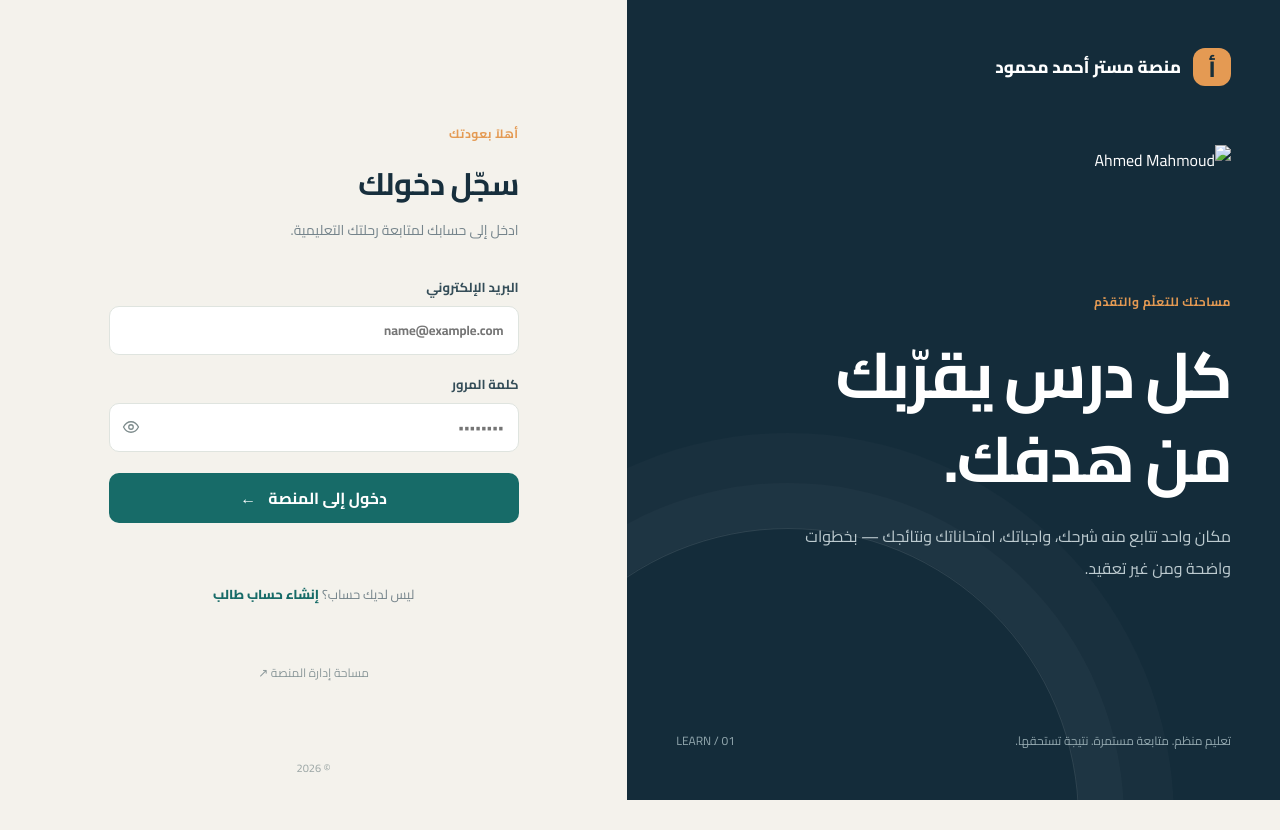
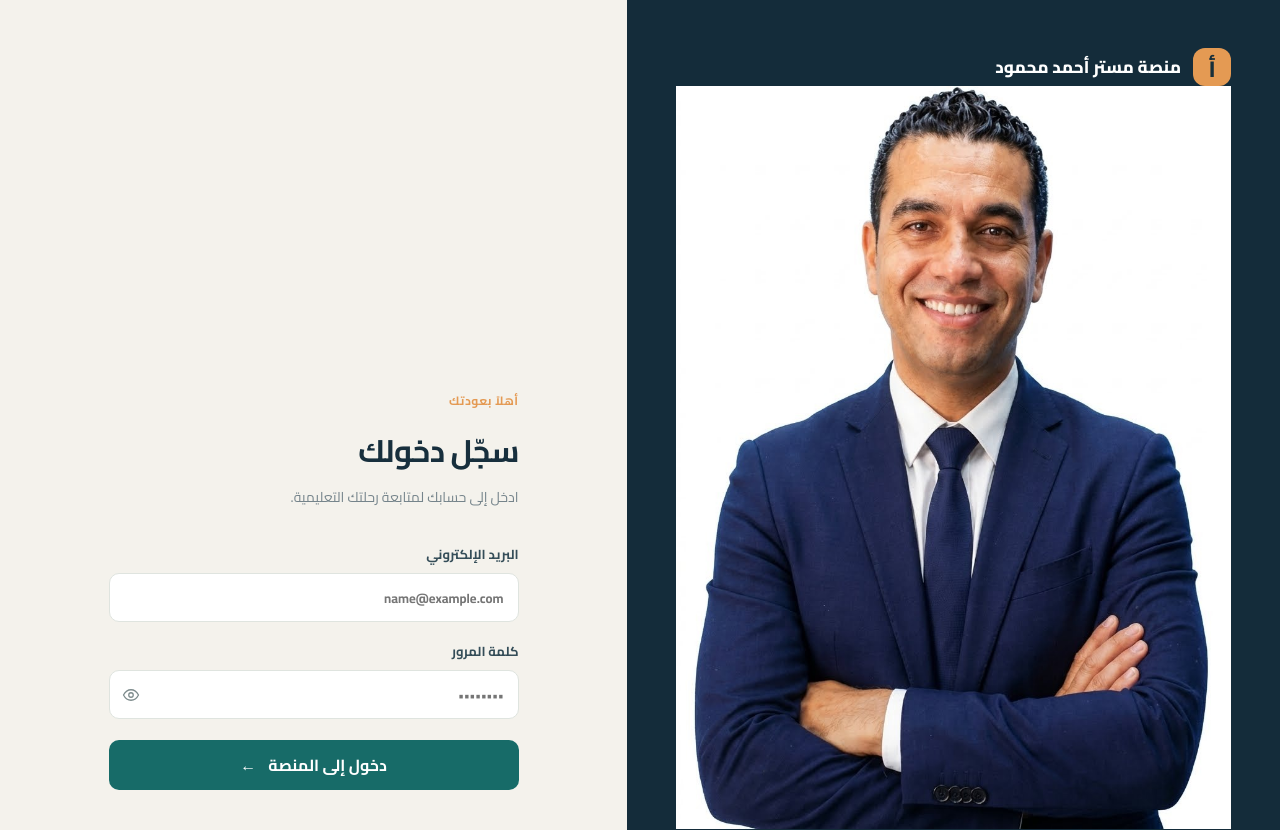
Before and after one commit to mrahmed1357924680-svg/Mr.Ahmed2, a website: page public/index.html in a window 1280 px wide. Shown: the top 830 px of the page. Before the commit the page ends 800 px from the top, so only its background shows below. Drawn offline with Linux system fonts and the light colour scheme; no server answers.

Commit message:
Update index.html

```diff
--- a/public/index.html
+++ b/public/index.html
@@ -12,7 +12,7 @@
   <main class="auth-shell">
     <section class="auth-story">
       <div class="brand brand-light"><span class="brand-mark">أ</span><span>منصة مستر أحمد محمود</span></div>
-      <img src="./b7cc4fad-fdbb-4f01-b598-d52bbaaf5a20.jpg" alt="Ahmed Mahmoud">
+      <img src="../b7cc4fad-fdbb-4f01-b598-d52bbaaf5a20.jpg" alt="Ahmed Mahmoud">
       <div class="story-copy">
         <span class="eyebrow">مساحتك للتعلّم والتقدّم</span>
         <h1>كل درس يقرّبك<br>من هدفك.</h1>
```
